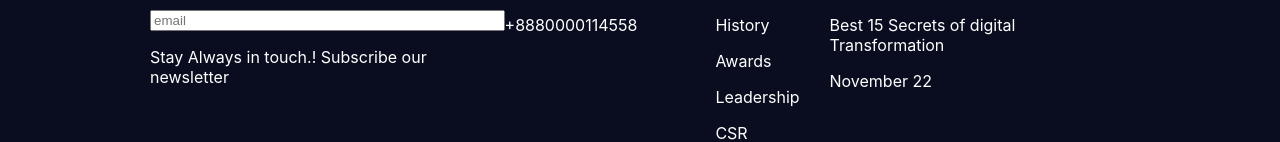
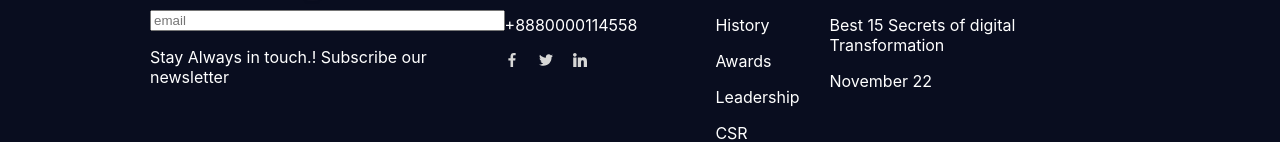
Before and after one commit to kabirswe/portfolio-hub, a React (Create React App) app: page / in a window 1280 px wide. Shown: the part 187-329 px from the top of the page. Built offline with nearby package versions, Linux system fonts and the light colour scheme.

Commit message:
social icon added on footer

```diff
--- a/src/containers/DefaultLayout/components/Footer/Footer.js
+++ b/src/containers/DefaultLayout/components/Footer/Footer.js
@@ -40,6 +40,17 @@ const Footer = () => {
             <p>
               +8880000114558
             </p>
+            <div className="social-icons">
+              <a>
+                <img src={Facebook}/>
+              </a>
+              <a>
+                <img src={Twitter}/>
+              </a>
+              <a>
+                <img src={Linkedin}/>
+              </a>
+            </div>
           </div>
           <div className="contact-section">
             <h3>
--- a/src/containers/DefaultLayout/components/Footer/static/Footer.scss
+++ b/src/containers/DefaultLayout/components/Footer/static/Footer.scss
@@ -16,6 +16,29 @@
 
 
 	}
+
+	.social-icons {
+		display: flex;
+		justify-content: flex-start;
+		align-items: center;
+		// margin-top: -45px;
+		p {
+			font-size: 10px;
+			color: #cececd;
+		}
+		a {
+			img {
+				height: 14px;
+				margin-right: 20px;
+			}
+			&:nth-child(4) {
+				img {
+					height: 20px;
+				}
+			}
+		}
+	}
+
 	.copyright-section{
 		display: flex;
 
```
Also changed, not shown: src/containers/DefaultLayout/components/Footer/UsefulLinks.js (deleted, +0 -23 lines), src/containers/DefaultLayout/components/Footer/static/UsefulLink.scss (deleted).
